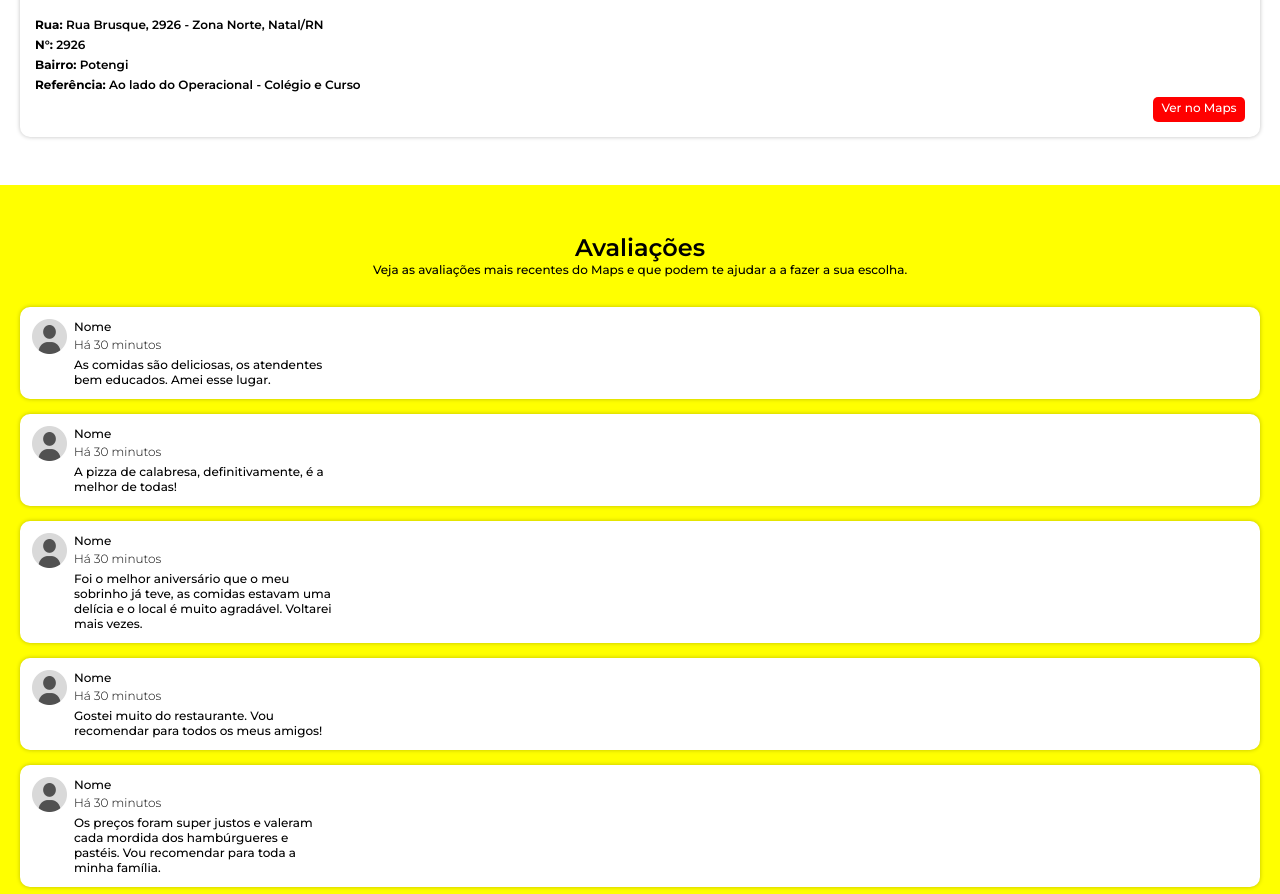
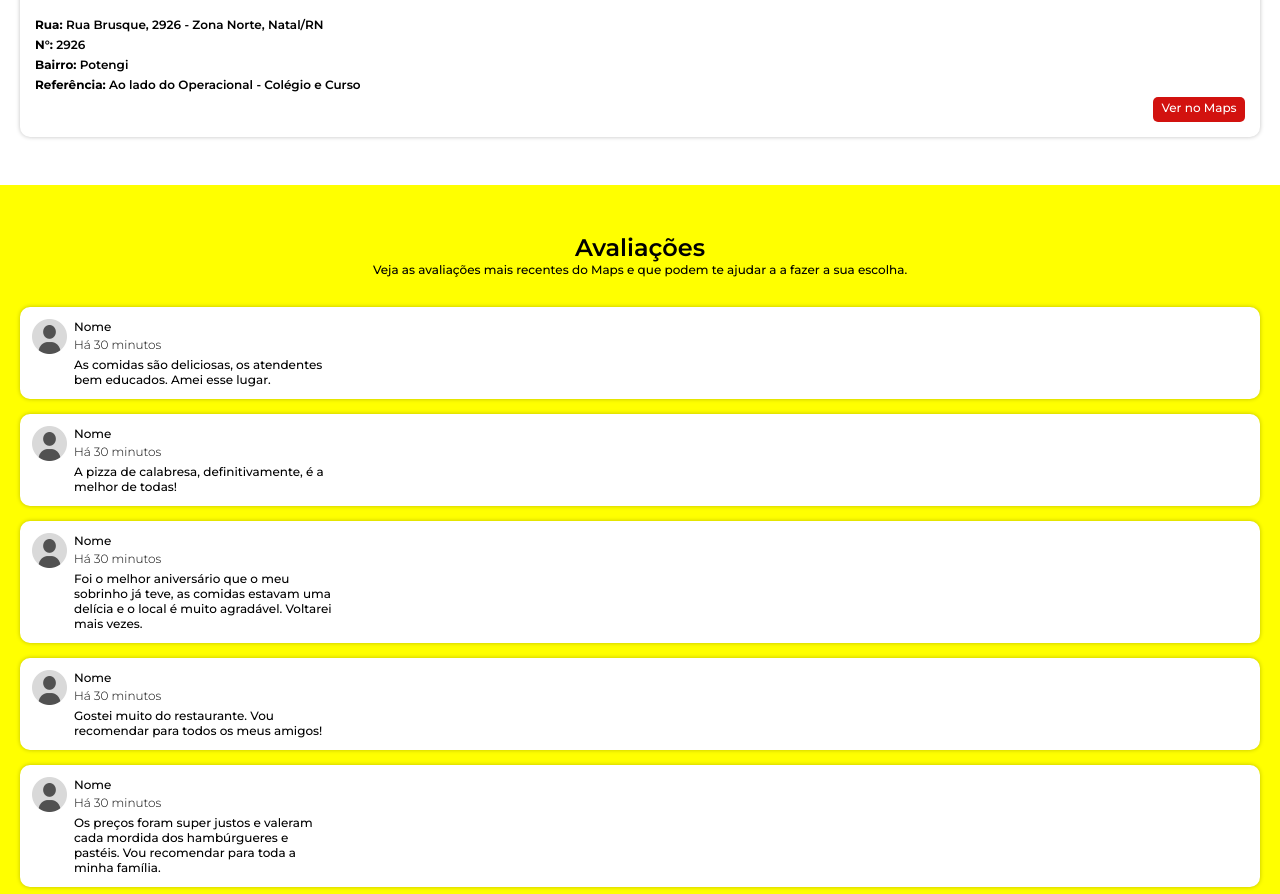
Before and after one commit to ArthurdevjuniorIA/Site-Mixbite-Restaurante, a plain HTML site: page index.html in a window 1280 px wide. Shown: the part 1488-2382 px from the top of the page. Drawn offline with Linux system fonts and the light colour scheme.

Commit message:
refactor: use variable

```diff
--- a/src/css/style.css
+++ b/src/css/style.css
@@ -133,7 +133,7 @@ p {
 .vernomaps a {
     color: white;
     text-decoration: none;
-    background-color: red;
+    background-color: var(--vermelho);
     font-size: 12px;
     font-weight: 500;
 }
@@ -143,7 +143,7 @@ p {
     width: 92px;
     height: 25px;
     border-radius: 5px;
-    background-color: red;
+    background-color: var(--vermelho);
 }
 
 /* SEÇÃO DAS AVALIAÇÕES */
```
